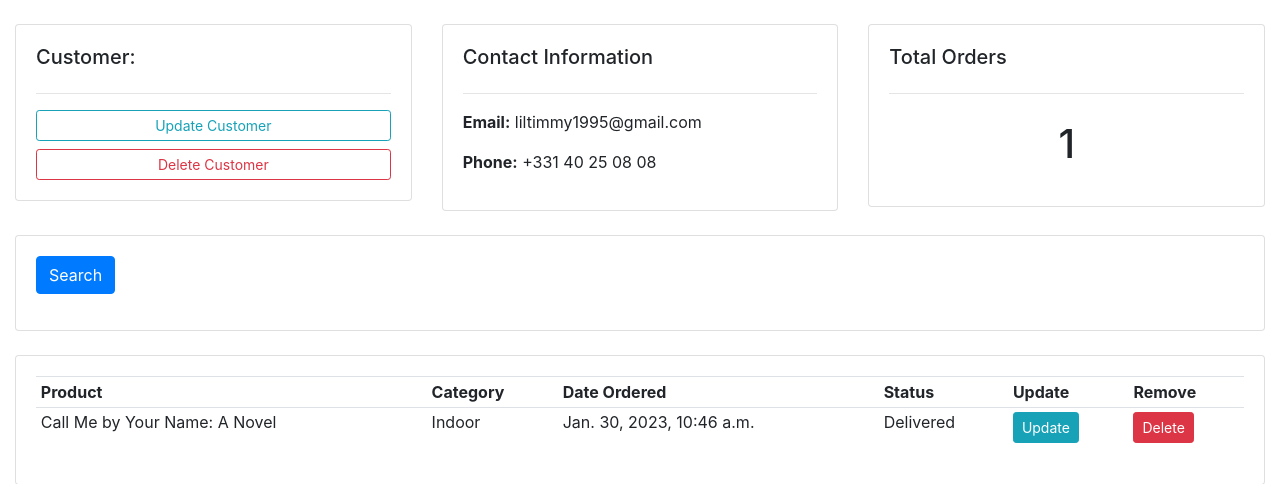
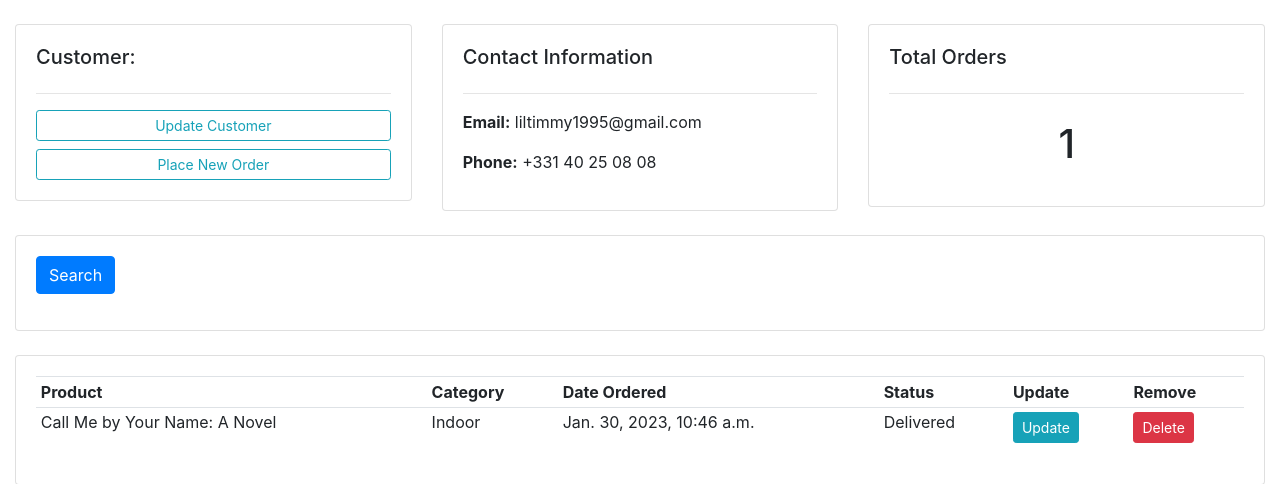
Before and after one commit to ArunimaShukla03/crm, a Django app: page /customer/1/ in a window 1280 px wide. Shown: the part 59-543 px from the top of the page. Run offline with Django 4.2, Linux system fonts and the light colour scheme; data comes from the database, SQL or seed files in the repository; both versions use the stored data as it was after the commit; some libraries are stand-ins or nearby versions.

Commit message:
inline formsets

```diff
--- a/crm1/accounts/forms.py
+++ b/crm1/accounts/forms.py
@@ -6,4 +6,8 @@ class OrderForm(ModelForm):
         model = Order
         fields = '__all__'
 
-        # This basically says to create a form with all the fields as that of the "Order" model. If I wanted to just have one field then I would've created a list.
+        '''
+        This basically says to create a form with all the fields as that of the "Order" model. If I wanted to just have one field then I would've created a list like
+
+        fields = ['customer', 'products']
+        '''
--- a/crm1/accounts/templates/accounts/customer.html
+++ b/crm1/accounts/templates/accounts/customer.html
@@ -10,7 +10,7 @@
             <h5>Customer:</h5>
             <hr>
             <a class="btn btn-outline-info btn-sm btn-block" href="">Update Customer</a>
-            <a class="btn btn-outline-danger btn-sm btn-block" href="">Delete Customer</a>
+            <a class="btn btn-outline-info btn-sm btn-block" href="{% url 'create_order' customer.id %}">Place New Order</a>
         </div>
     </div>
 
--- a/crm1/accounts/templates/accounts/dashboard.html
+++ b/crm1/accounts/templates/accounts/dashboard.html
@@ -20,7 +20,7 @@
                     {% for customer in customers %}
 
                 <tr>
-                    <td><a href="{% url 'customer' customer.id %}">View</a></td>
+                    <td><a class="btn btn-sm btn-info" href="{% url 'customer' customer.id %}">View</a></td>
                     <td>{{customer.name}}</td>
                     <td>{{customer.phone}}</td>
                 </tr>
@@ -35,7 +35,7 @@
         <h5>Last 5 Orders</h5>
         <hr>
         <div class="card card-body">
-            <a class="btn btn-primary btn-sm btn-block" href="{% url 'create_order' %}">Create Order</a>
+
             <table class="table table-sm">
                 <tr>
                     <th>Product</th>
--- a/crm1/accounts/urls.py
+++ b/crm1/accounts/urls.py
@@ -3,9 +3,14 @@ from . import views
 
 urlpatterns = [
     path("", views.home, name="home"),
+
     path("products/", views.products, name="products"),
+
     path("customer/<str:pk>/", views.customer, name="customer"),
-    path("create_order/", views.createOrder, name="create_order"),
+
+    path("create_order/<str:pk_customer>", views.createOrder, name="create_order"),
+
     path("update_order/<str:pk_test>/", views.updateOrder, name="update_order"),
+
     path("delete_order/<str:primary_key>", views.deleteOrder, name="delete_order")
 ]
--- a/crm1/accounts/views.py
+++ b/crm1/accounts/views.py
@@ -1,5 +1,9 @@
 from django.shortcuts import render, redirect
 from django.http import HttpResponse
+from django.forms import inlineformset_factory
+
+# Basically formsets are used to create multiple forms within one form.
+
 from .models import *
 from .forms import OrderForm
 from .urls import *
@@ -43,18 +47,35 @@ def customer(request, pk):
 
     return render(request, 'accounts/customer.html', context)
 
-def createOrder(request):
+def createOrder(request,pk_customer):
+    OrderFormSet = inlineformset_factory(Customer, Order, fields=('product', 'status'), extra=3)
 
-    form = OrderForm()
+    # 'Inline formsets' have the parent (here 'Customer'), the child (here 'Order') and then the fields that we need from that respective child.
+
+    # The 'extra' is added to show the amount of additional fields that can be added to a for.
+
+    customer = Customer.objects.get(id=pk_customer)
+
+    formset = OrderFormSet(queryset=Order.objects.none(),instance=customer)
+
+    # This is basically saying that if we have objects then don't reference them and just let it all be the new items.
+
+    # form = OrderForm(initial={'customer':customer})
+
+    # 'Instance' is used to pre-fill the form fields with data from an existing database while 'Initial' is basically initial data or used to pre-fill the form fields with default values.
 
     if request.method == "POST" :
-       form = OrderForm(request.POST)
+       formset = OrderFormSet(request.POST,instance=customer)
 
-       if form.is_valid():
-        form.save()
+       # form = OrderForm(request.POST)
+
+       if formset.is_valid():
+        formset.save()
         return redirect('/')
 
-    context = {'form':form}
+       # Here we have '/' as the URL pattern which means that it will redirect to the home page.
+
+    context = {'formset':formset}
 
     return render(request, 'accounts/order_form.html', context)
 
```
Also changed, not shown: crm1/accounts/templates/accounts/order_form.html (+9 -1 lines), crm1/db.sqlite3.
